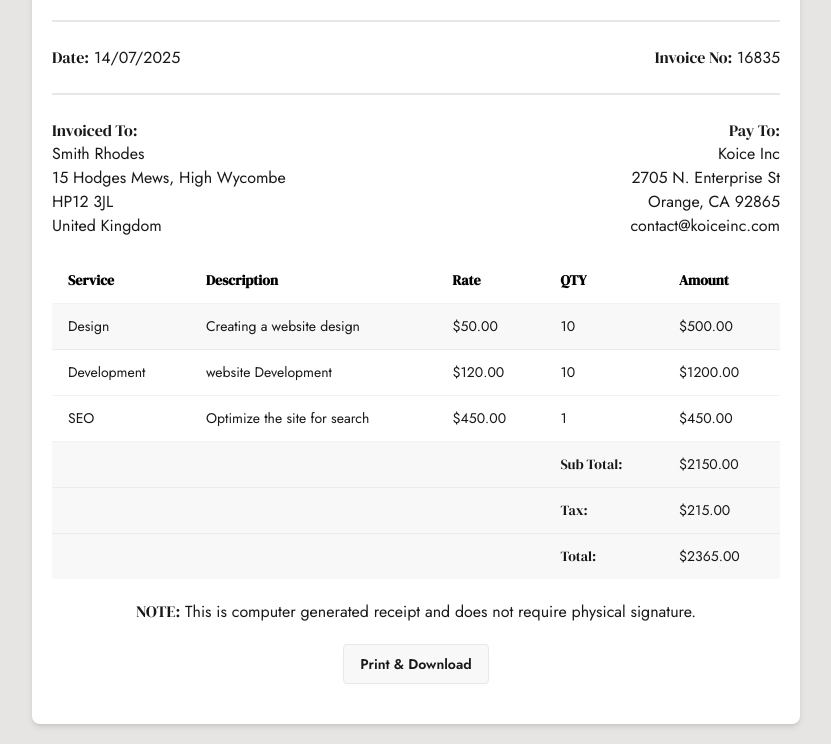
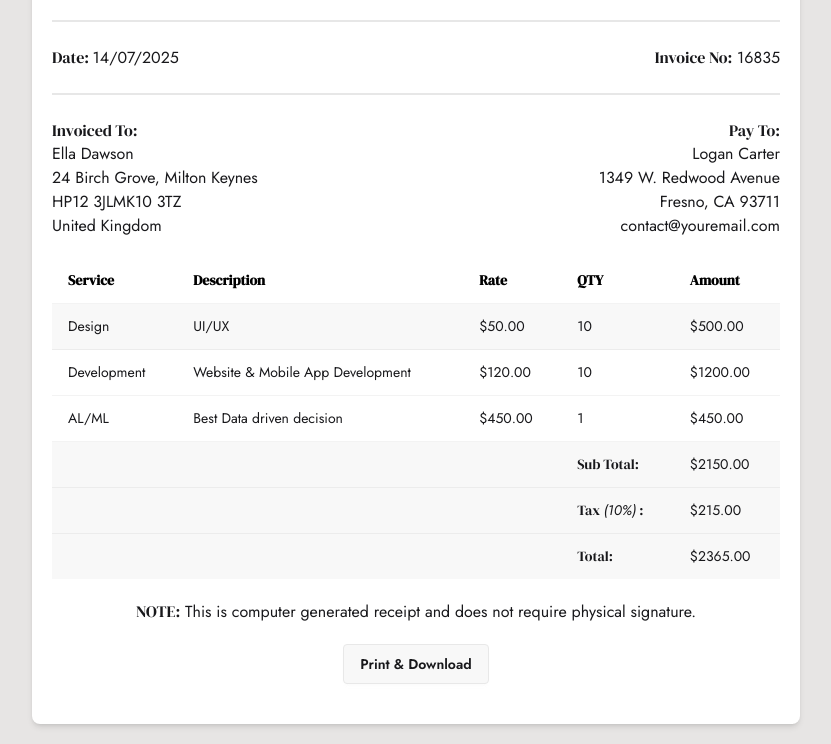
Before and after one commit to Raihan1018/invoice, a plain HTML site: page index.html in a window 1280 px wide. Shown: the part 72-816 px from the top of the page, without its empty margins (224-1055 px from the left). Drawn offline with nearby package versions, Linux system fonts and the light colour scheme.

Commit message:
minor update

```diff
--- a/index.html
+++ b/index.html
@@ -58,7 +58,9 @@
 
       <div class="flex justify-between items-center">
         <div>
-          <h2 class="jost"><span class="serif">Date:</span> 14/07/2025</h2>
+          <h2 class="serif">
+            Date: <span id="today-date" class="jost"></span>
+          </h2>
         </div>
         <div>
           <h2 class="jost"><span class="serif">Invoice No:</span> 16835</h2>
@@ -69,18 +71,18 @@
       <div class="flex justify-between">
         <div>
           <h2 class="serif">Invoiced To:</h2>
-          <h3 class="jost">Smith Rhodes</h3>
-          <h4 class="jost">15 Hodges Mews, High Wycombe</h4>
-          <h5 class="jost">HP12 3JL</h5>
+          <h3 class="jost">Ella Dawson</h3>
+          <h4 class="jost">24 Birch Grove, Milton Keynes</h4>
+          <h5 class="jost">HP12 3JLMK10 3TZ</h5>
           <p class="jost">United Kingdom</p>
         </div>
         <!--  -->
         <div class="text-right">
           <h2 class="serif">Pay To:</h2>
-          <h3 class="jost">Koice Inc</h3>
-          <h4 class="jost">2705 N. Enterprise St</h4>
-          <h5 class="jost">Orange, CA 92865</h5>
-          <p class="jost">contact@koiceinc.com</p>
+          <h3 class="jost">Logan Carter</h3>
+          <h4 class="jost">1349 W. Redwood Avenue</h4>
+          <h5 class="jost">Fresno, CA 93711</h5>
+          <p class="jost">contact@youremail.com</p>
         </div>
       </div>
 
@@ -102,7 +104,7 @@
               <!-- row 1 -->
               <tr class="bg-base-200 jost">
                 <th class="font-normal">Design</th>
-                <td>Creating a website design</td>
+                <td>UI/UX</td>
                 <td>$50.00</td>
                 <td>10</td>
                 <td>$500.00</td>
@@ -110,15 +112,15 @@
               <!-- row 2 -->
               <tr class="jost">
                 <th class="font-normal">Development</th>
-                <td>website Development</td>
+                <td>Website & Mobile App Development</td>
                 <td>$120.00</td>
                 <td>10</td>
                 <td>$1200.00</td>
               </tr>
               <!-- row 3 -->
               <tr class="jost">
-                <th class="font-normal">SEO</th>
-                <td>Optimize the site for search</td>
+                <th class="font-normal">AL/ML</th>
+                <td>Best Data driven decision</td>
                 <td>$450.00</td>
                 <td>1</td>
                 <td>$450.00</td>
@@ -136,7 +138,9 @@
                 <th></th>
                 <td></td>
                 <td></td>
-                <td class="serif">Tax:</td>
+                <td class="serif">
+                  Tax <span class="jost italic">(10%)</span> :
+                </td>
                 <td class="jost">$<span>215.00</span></td>
               </tr>
               <!-- row total -->
--- a/script/script.js
+++ b/script/script.js
@@ -1,3 +1,11 @@
 document.getElementById("print-button").addEventListener("click", function () {
   window.print();
 });
+
+const date = new Date();
+const year = date.getFullYear();
+const month = (date.getMonth() + 1).toString().padStart(2, "0");
+const day = date.getDate().toString().padStart(2, "0");
+console.log(day, month, year);
+
+document.getElementById("today-date").textContent = `${day}/${month}/${year}`;
```
